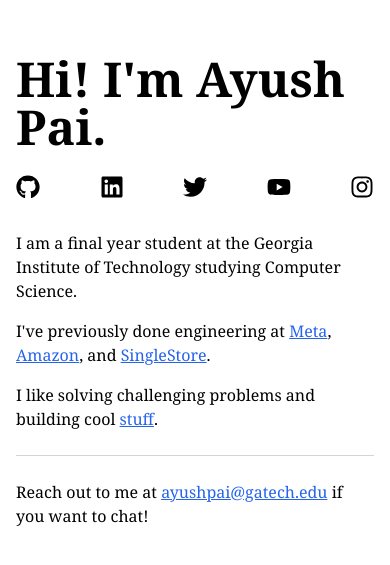
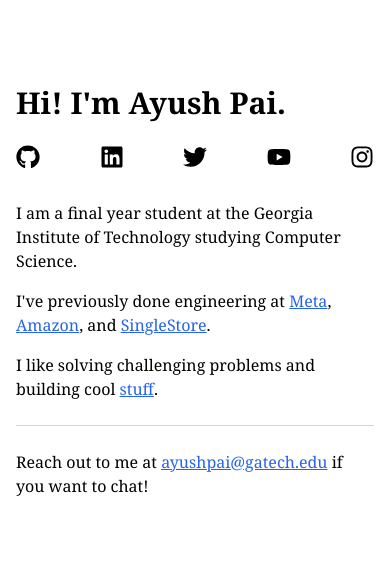
Before and after one commit to ayushpai/ayushpai.github.io, a Next.js app: page / in a window 390 px wide. Shown: the part 123-688 px from the top of the page. Built offline with nearby package versions, Linux system fonts and the light colour scheme.

Commit message:
potential mobile fix

```diff
--- a/src/app/page.tsx
+++ b/src/app/page.tsx
@@ -10,7 +10,7 @@
       </Head>
       <div className="text-left max-w-2xl mx-auto">
         {/* Greeting */}
-        <h1 className="text-5xl md:text-7xl font-bold mb-6 text-black">
+        <h1 className="text-3xl sm:text-4xl md:text-7xl font-bold mb-6 text-black">
           Hi! I&apos;m Ayush Pai.
         </h1>
 
```
